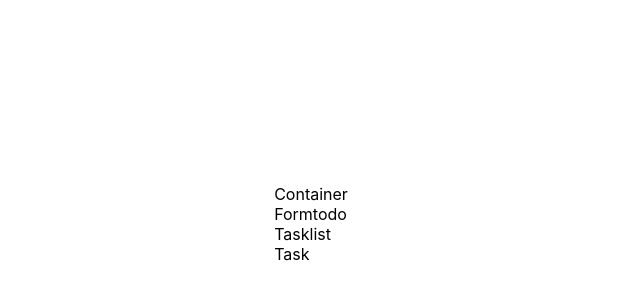
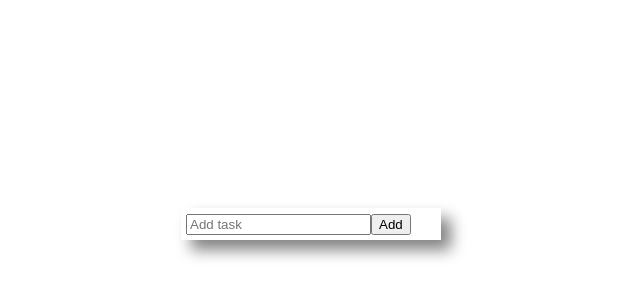
Before and after one commit to camila-pereyra/todo, a React (Create React App) app: page / in a window 1280 px wide. Shown: the part 176-476 px from the top of the page, without its empty margins (329-969 px from the left). Built offline with nearby package versions, Linux system fonts and the light colour scheme.

Commit message:
Logica al apretar boton add agregar Task

```diff
--- /dev/null
+++ b/src/components/Container/Container.css
@@ -0,0 +1,6 @@
+.container{
+    width: 250px;
+    padding: 5px;
+    box-shadow: 10px 10px 15px rgb(131, 131, 131);
+
+}
--- a/src/components/Container/Container.jsx
+++ b/src/components/Container/Container.jsx
@@ -1,11 +1,11 @@
-import Formtodo from "../Formtodo/Formtodo"
-import Tasklist from "../Tasklist/Tasklist"
+
+import FormTodo from "../FormTodo/FormTodo"
+import "./Container.css"
 
 const Container = () => {
-  return (
-    <div>Container
-        <Formtodo/>
-        <Tasklist/>
+    return (
+    <div className="container">
+        <FormTodo/>
     </div>
   )
 }
--- a/src/components/Formtodo/Formtodo.jsx
+++ b/src/components/Formtodo/Formtodo.jsx
@@ -1,7 +1,25 @@
-const Formtodo = () => {
+import { useState } from "react"
+import Tasklist from "../Tasklist/Tasklist"
+
+const FormTodo = () => {
+  const [input, setInput] = useState("")
+  const [arrayTask,setArrayTask]=useState([])
+  const handleClick =()=>{
+    if(input!==""){
+      setArrayTask([...arrayTask,input]);
+    }
+  }
   return (
-    <div>Formtodo</div>
+    <><div>
+        <input type="text" name="" id="" placeholder="Add task" value={input}
+        onChange={(e)=>{setInput(e.target.value)}}/>
+        <button type="button" onClick={handleClick}>Add</button>
+    </div>
+    <div>
+      <Tasklist arrayTask={arrayTask}/>
+    </div>
+    </>
   )
 }
 
-export default Formtodo
+export default FormTodo
--- a/src/components/Task/Task.jsx
+++ b/src/components/Task/Task.jsx
@@ -1,6 +1,6 @@
-const Task = () => {
+const Task = ({task}) => {
   return (
-    <div>Task</div>
+    <div>Tarea:{task}</div>
   )
 }
 
--- a/src/components/Tasklist/Tasklist.jsx
+++ b/src/components/Tasklist/Tasklist.jsx
@@ -1,10 +1,15 @@
 import Task from "../Task/Task"
 
-const Tasklist = () => {
+const Tasklist = ({arrayTask}) => {
+
+const createTask = (arrayTask) =>
+arrayTask.map((task) => (
+      <Task key={task} task={task} />
+    ));
+
+
   return (
-    <div>Tasklist
-        <Task/>
-    </div>
+    <div>{createTask(arrayTask)}</div>
   )
 }
 
```
